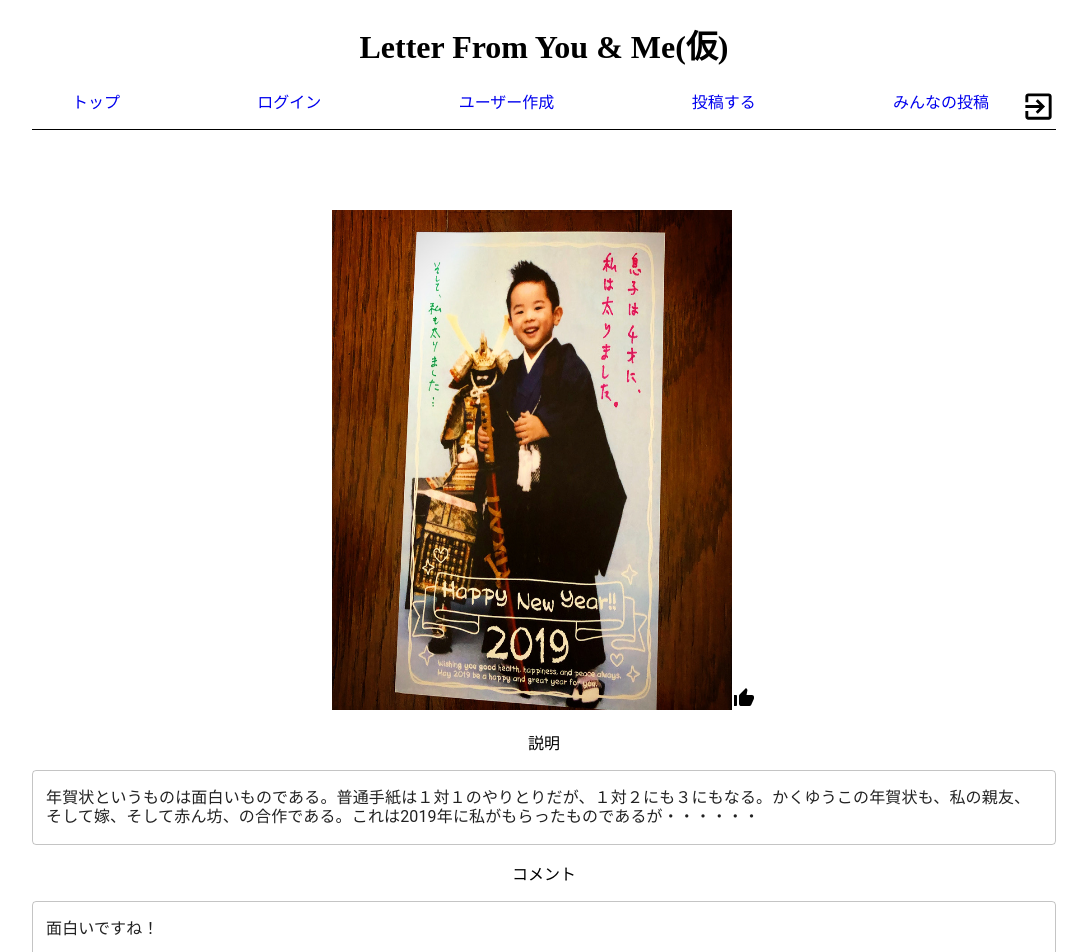
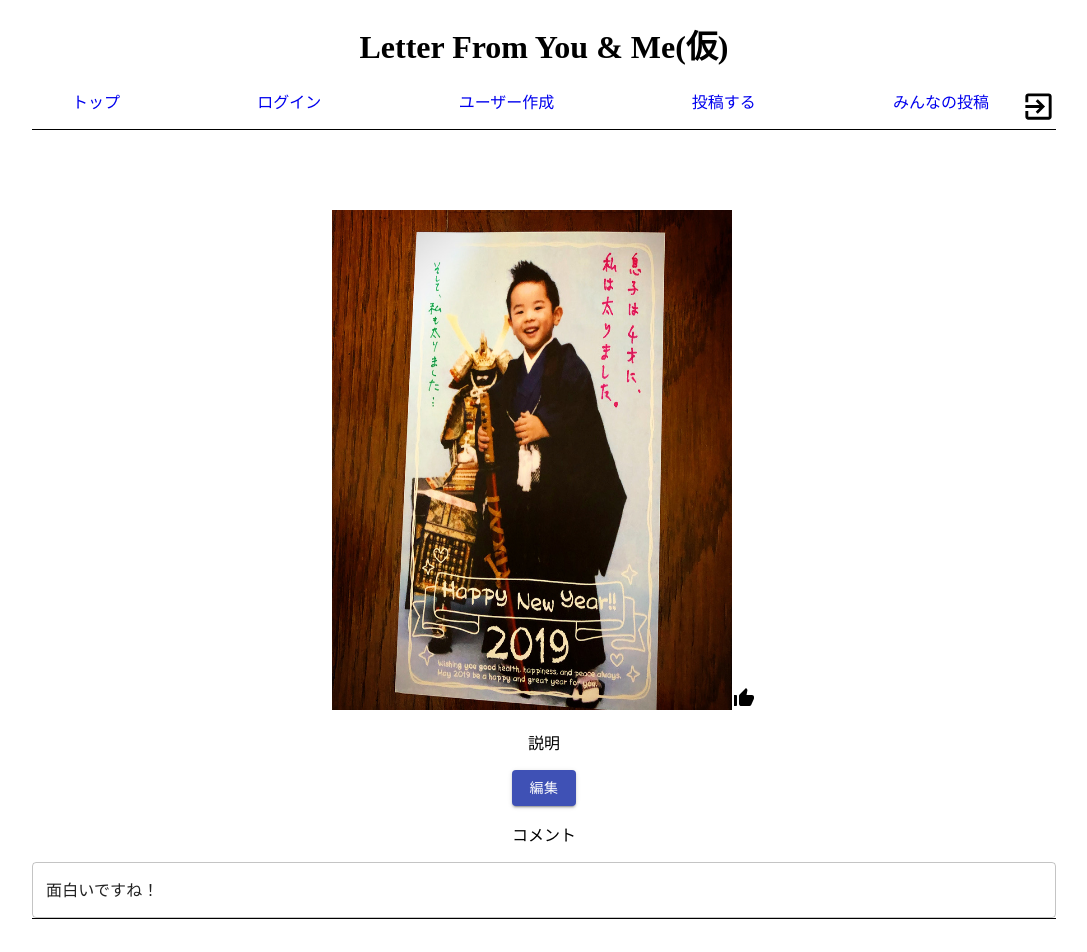
Before and after one commit to ryo0705s/tegami_app, a Next.js app: page /post in a window 1280 px wide. Shown: the top 952 px of the page, without its empty margins (96-1183 px from the left). Built offline with nearby package versions, Linux system fonts and the light colour scheme; no server answers; the database is empty.

Commit message:
編集ボタンを設置

```diff
--- a/components/PageStates.tsx
+++ b/components/PageStates.tsx
@@ -6,6 +6,8 @@ function PageStates({ children }): React.FC {
   const [posts, setPosts] = useState([{ id: "", image: "", text: "" }]);
   const [pictures, setPictures] = useState([""]);
   const [clickedId, setClickedId] = useState("");
+  const [edited, setEdited] = useState(false);
+  const [message, setMessage] = useState("");
   const value = {
     posts,
     setPosts,
@@ -13,6 +15,10 @@ function PageStates({ children }): React.FC {
     setPictures,
     clickedId,
     setClickedId,
+    edited,
+    setEdited,
+    message,
+    setMessage,
   };
   return (
     <div>
--- a/pages/post.tsx
+++ b/pages/post.tsx
@@ -1,4 +1,4 @@
-import { TextField } from "@material-ui/core";
+import { Button, TextField } from "@material-ui/core";
 import ThumbUpAltIcon from "@material-ui/icons/ThumbUpAlt";
 import React, { useEffect, useContext } from "react";
 import Image from "next/image";
@@ -7,6 +7,10 @@ import { db, storage } from "../firebase";
 import { AppContext } from "../components/PageStates";
 
 const post: React.FC = () => {
+  const editText = () => {
+    setMessage(posts.text);
+    // message == posts.text;
+  };
   const {
     posts,
     setPosts,
@@ -14,10 +18,14 @@ const post: React.FC = () => {
     setPictures,
     clickedId,
     setClickedId,
+    edited,
+    setEdited,
+    message,
+    setMessage,
   } = useContext(AppContext);
+
   useEffect(() => {
     const docRef = db.collection("posts").doc(clickedId);
-
     docRef
       .get()
       .then((doc) => {
@@ -46,16 +54,28 @@ const post: React.FC = () => {
   // }, []);
   return (
     <Layout>
-      <div>{posts.text}</div>
       <img src="/letter1.jpg" width="400" height="500" id="postImage" />
       <ThumbUpAltIcon />
       <p>説明</p>
-      <TextField
-        multiline
-        variant="outlined"
-        fullWidth
-        value="年賀状というものは面白いものである。普通手紙は１対１のやりとりだが、１対２にも３にもなる。かくゆうこの年賀状も、私の親友、そして嫁、そして赤ん坊、の合作である。これは2019年に私がもらったものであるが・・・・・・"
-      />
+      {!edited ? (
+        <div>{posts.text}</div>
+      ) : (
+        <TextField
+          multiline
+          variant="outlined"
+          fullWidth
+          value={posts.text}
+          onChange={editText}
+        />
+      )}
+      <Button
+        variant="contained"
+        color="primary"
+        onClick={() => setEdited(!edited)}
+      >
+        編集
+      </Button>
+
       <p>コメント</p>
       <TextField
         multiline
--- a/pages/posting.tsx
+++ b/pages/posting.tsx
@@ -1,5 +1,5 @@
 import { Button, IconButton, TextField } from "@material-ui/core";
-import React, { useState, useEffect } from "react";
+import React, { useState, useEffect, useContext } from "react";
 import Image from "next/image";
 import Layout from "../components/layout";
 import PhotoCameraIcon from "@material-ui/icons/PhotoCamera";
@@ -8,10 +8,10 @@ import { storage, db } from "../firebase";
 import "firebase/storage";
 import firebase from "firebase/app";
 import { useRouter } from "next/router";
+import { AppContext } from "../components/PageStates";
 
 const posting: React.FC = () => {
-  const [message, setMessage] = useState("");
-  // const [picture, setPicture] = useState("");
+  const { message, setMessage } = useContext(AppContext);
   const router = useRouter();
 
   const handlePicture = (e: any) => {
```
